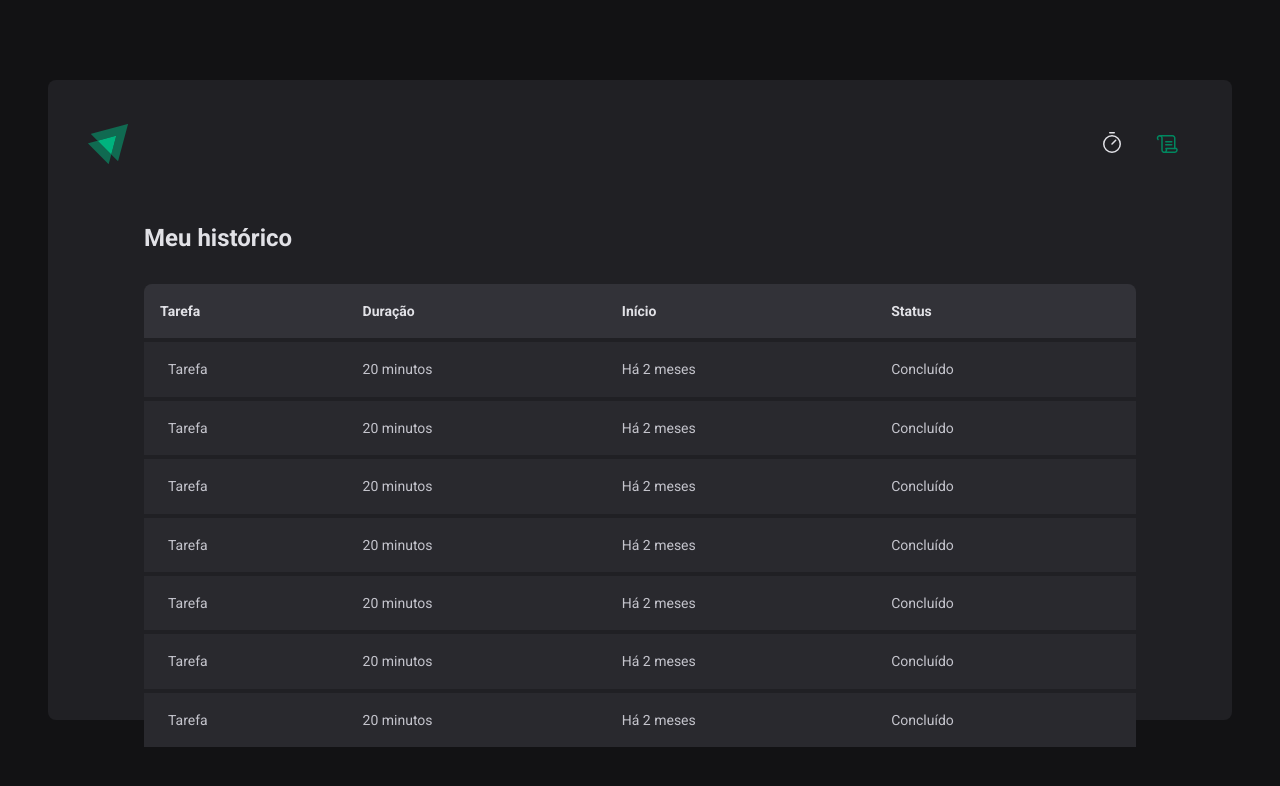
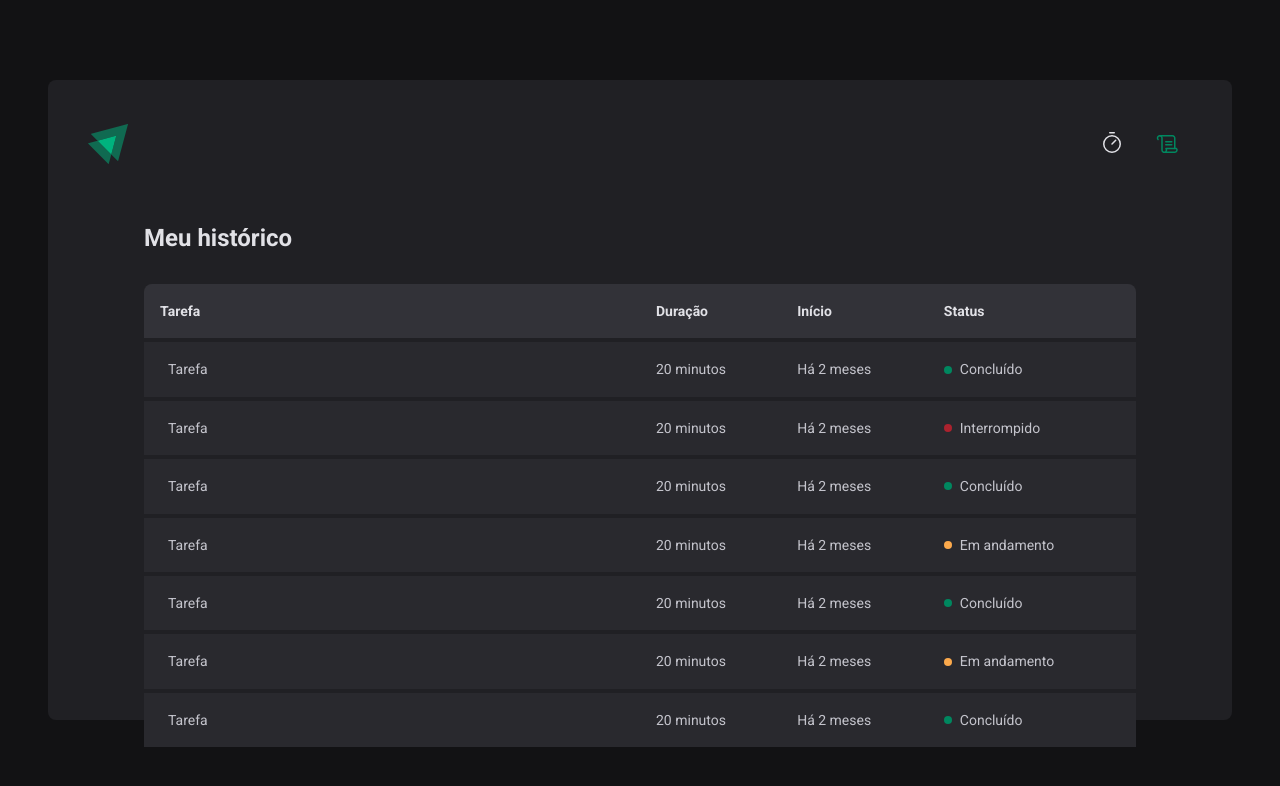
Before and after one commit to Pietro-berg7/reactjs-rocketseat-ignite-2022, a React (Vite) app in the folder 02-ignite-timer/: page /history in a window 1280 px wide. Shown: the top 786 px of the page. Built offline with nearby package versions, Linux system fonts and the light colour scheme.

Commit message:
feat: add style for history status

```diff
--- a/02-ignite-timer/src/pages/History/index.tsx
+++ b/02-ignite-timer/src/pages/History/index.tsx
@@ -1,4 +1,4 @@
-import { HistoryContainer, HistoryList } from "./styles";
+import { HistoryContainer, HistoryList, Status } from "./styles";
 
 export function History() {
   return (
@@ -20,43 +20,57 @@
               <td>Tarefa</td>
               <td>20 minutos</td>
               <td>Há 2 meses</td>
-              <td>Concluído</td>
+              <td>
+                <Status statusColor="green">Concluído</Status>
+              </td>
             </tr>
             <tr>
               <td>Tarefa</td>
               <td>20 minutos</td>
               <td>Há 2 meses</td>
-              <td>Concluído</td>
+              <td>
+                <Status statusColor="red">Interrompido</Status>
+              </td>
             </tr>
             <tr>
               <td>Tarefa</td>
               <td>20 minutos</td>
               <td>Há 2 meses</td>
-              <td>Concluído</td>
+              <td>
+                <Status statusColor="green">Concluído</Status>
+              </td>
             </tr>
             <tr>
               <td>Tarefa</td>
               <td>20 minutos</td>
               <td>Há 2 meses</td>
-              <td>Concluído</td>
+              <td>
+                <Status statusColor="yellow">Em andamento</Status>
+              </td>
             </tr>
             <tr>
               <td>Tarefa</td>
               <td>20 minutos</td>
               <td>Há 2 meses</td>
-              <td>Concluído</td>
+              <td>
+                <Status statusColor="green">Concluído</Status>
+              </td>
             </tr>
             <tr>
               <td>Tarefa</td>
               <td>20 minutos</td>
               <td>Há 2 meses</td>
-              <td>Concluído</td>
+              <td>
+                <Status statusColor="yellow">Em andamento</Status>
+              </td>
             </tr>
             <tr>
               <td>Tarefa</td>
               <td>20 minutos</td>
               <td>Há 2 meses</td>
-              <td>Concluído</td>
+              <td>
+                <Status statusColor="green">Concluído</Status>
+              </td>
             </tr>
           </tbody>
         </table>
--- a/02-ignite-timer/src/pages/History/styles.ts
+++ b/02-ignite-timer/src/pages/History/styles.ts
@@ -1,4 +1,4 @@
-import styled from 'styled-components';
+import styled from "styled-components";
 
 export const HistoryContainer = styled.main`
   flex: 1;
@@ -9,7 +9,7 @@
 
   h1 {
     font-size: 1.5rem;
-    color: ${props => props.theme['gray-100']};
+    color: ${(props) => props.theme["gray-100"]};
   }
 `;
 
@@ -24,10 +24,10 @@
     min-width: 600px;
 
     th {
-      background-color: ${props => props.theme['gray-600']};
+      background-color: ${(props) => props.theme["gray-600"]};
       padding: 1rem;
       text-align: left;
-      color: ${props => props.theme['gray-100']};
+      color: ${(props) => props.theme["gray-100"]};
       font-size: 0.875rem;
       line-height: 1.6;
 
@@ -41,13 +41,14 @@
     }
 
     td {
-      background-color: ${props => props.theme['gray-700']};
-      border-top: 4px solid ${props => props.theme['gray-800']};
+      background-color: ${(props) => props.theme["gray-700"]};
+      border-top: 4px solid ${(props) => props.theme["gray-800"]};
       padding: 1rem;
       font-size: 0.875rem;
       line-height: 1.6;
 
       &:first-child {
+        width: 50%;
         padding-left: 1.5rem;
       }
 
@@ -57,3 +58,27 @@
     }
   }
 `;
+
+const STATUS_COLORS = {
+  yellow: "yellow-500",
+  green: "green-500",
+  red: "red-500",
+} as const;
+
+interface StatusProps {
+  statusColor: keyof typeof STATUS_COLORS;
+}
+
+export const Status = styled.span<StatusProps>`
+  display: flex;
+  align-items: center;
+  gap: 0.5rem;
+
+  &::before {
+    content: "";
+    width: 0.5rem;
+    height: 0.5rem;
+    border-radius: 50%;
+    background: ${(props) => props.theme[STATUS_COLORS[props.statusColor]]};
+  }
+`;
```
